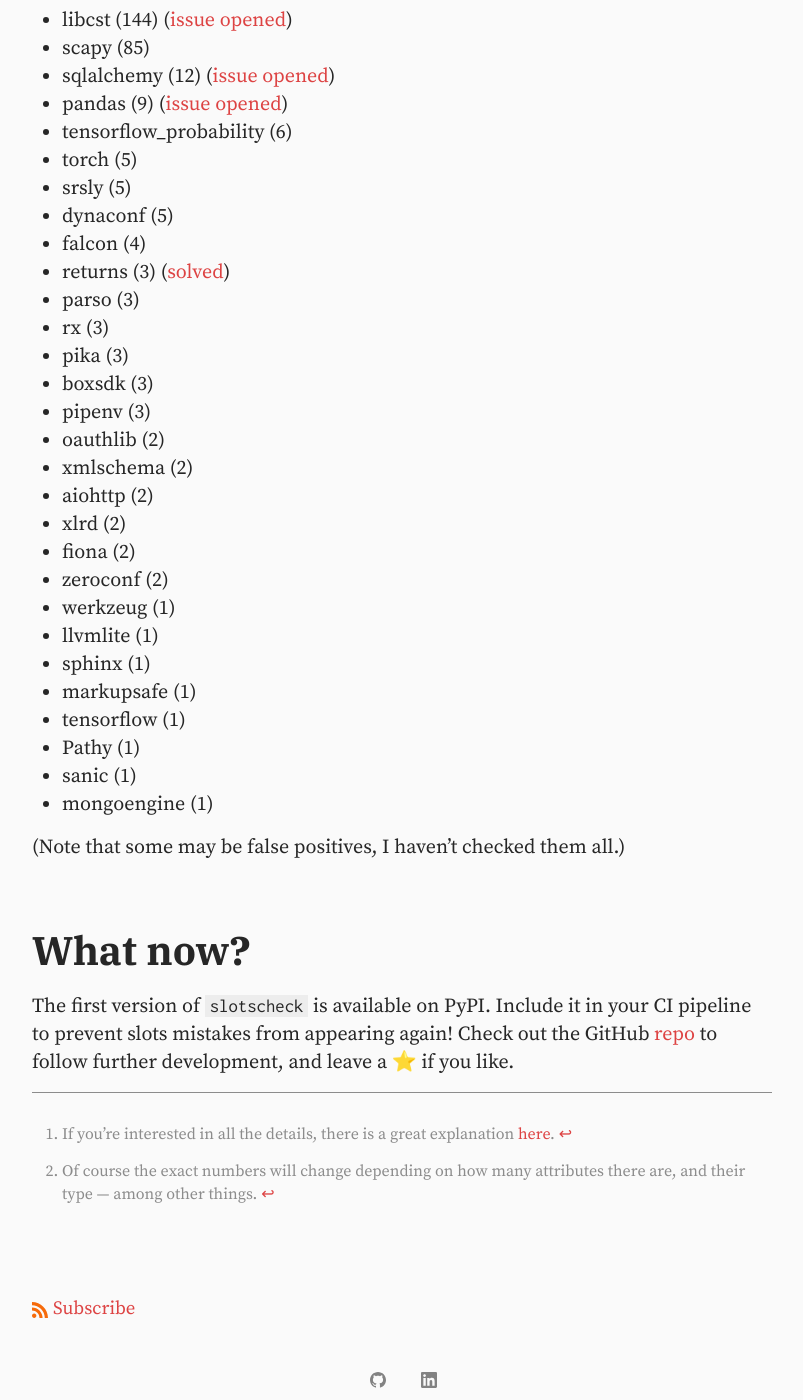
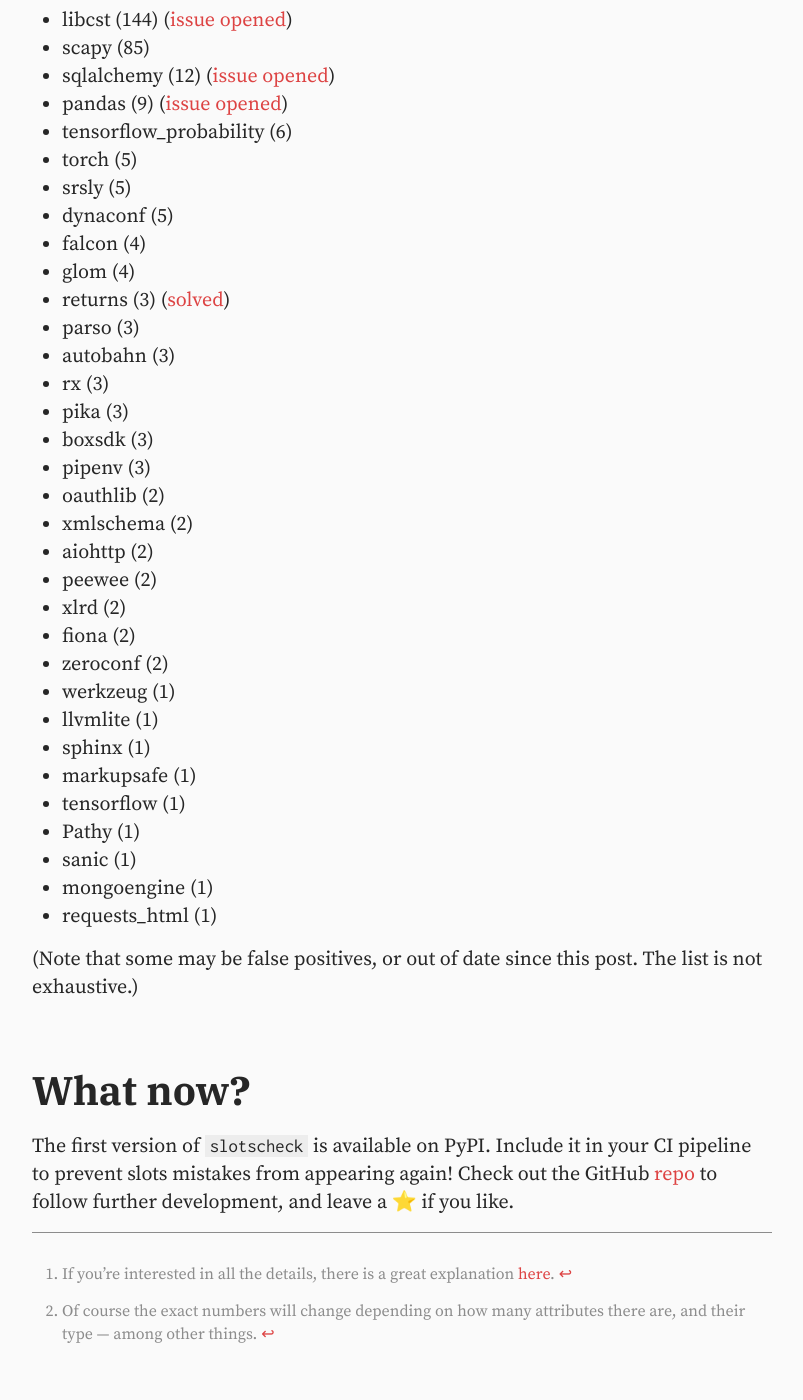
Before and after one commit to ariebovenberg/ariebovenberg.github.io, a Jekyll site: the page built from _posts/2022-01-03-finding-broken-slots-in-popular-python-libraries.md, in a window 1280 px wide and 1400 px high, scrolled down 2581 px. Shown: the whole window, without its empty margins (238-1041 px from the left). Built offline with Jekyll 4.4.1, drawn with Linux system fonts in a browser that asks for light colours.

Commit message:
add more broken slots libraries

```diff
--- a/_posts/2022-01-03-finding-broken-slots-in-popular-python-libraries.md
+++ b/_posts/2022-01-03-finding-broken-slots-in-popular-python-libraries.md
@@ -103,8 +103,10 @@ showed several of them seem to have some classes with broken slots:
 - srsly (5)
 - dynaconf (5)
 - falcon (4)
+- glom (4)
 - returns (3) ([solved](https://github.com/dry-python/returns/pull/1147))
 - parso (3)
+- autobahn (3)
 - rx (3)
 - pika (3)
 - boxsdk (3)
@@ -112,6 +114,7 @@ showed several of them seem to have some classes with broken slots:
 - oauthlib (2)
 - xmlschema (2)
 - aiohttp (2)
+- peewee (2)
 - xlrd (2)
 - fiona (2)
 - zeroconf (2)
@@ -123,8 +126,10 @@ showed several of them seem to have some classes with broken slots:
 - Pathy (1)
 - sanic (1)
 - mongoengine (1)
+- requests_html (1)
 
-(Note that some may be false positives, I haven't checked them all.)
+(Note that some may be false positives, or out of date since this post.
+The list is not exhaustive.)
 
 ## What now?
 
```
